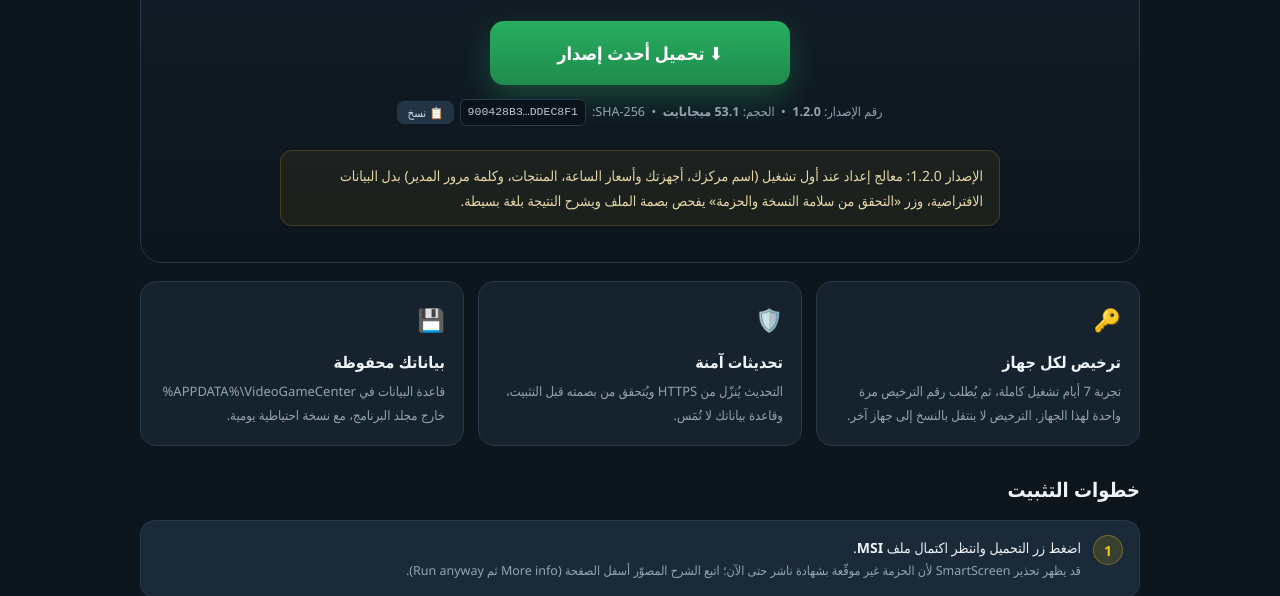
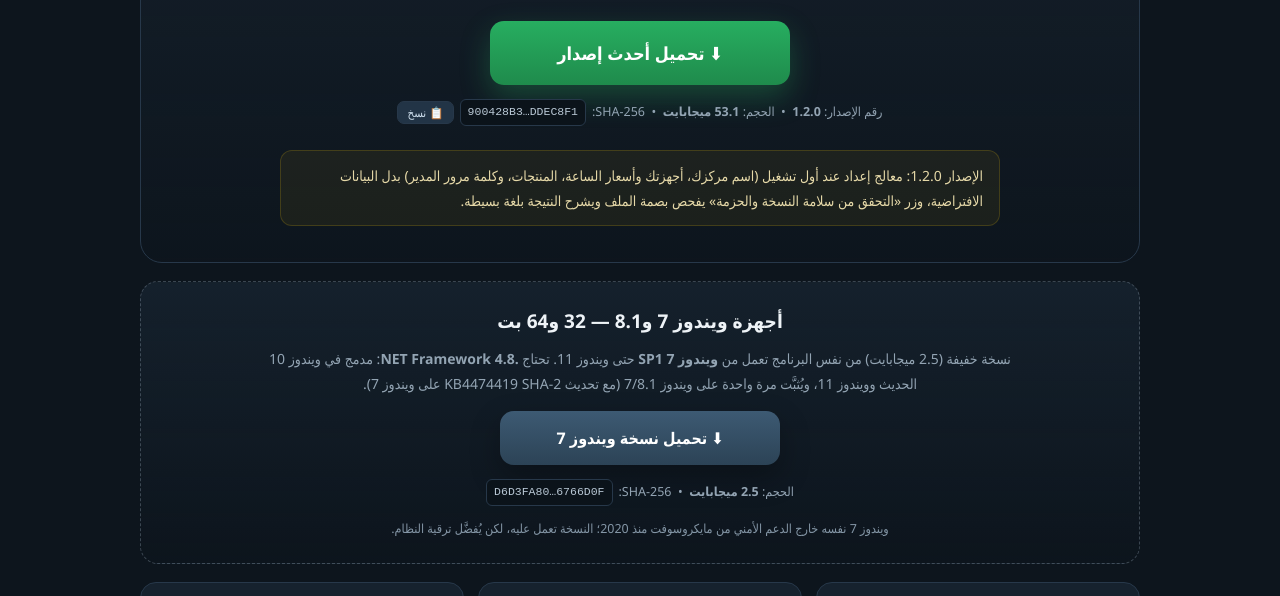
Before and after one commit to bayanlexdev-ops/VideoGameCenter-Download, a plain HTML site: page index.html in a window 1280 px wide. Shown: the part 340-936 px from the top of the page. Drawn offline with Linux system fonts and the light colour scheme.

Commit message:
Publish the Windows 7 / 8.1 build for version 1.2.0
Windows 7 and 8.1 machines cannot run the .NET 10 package, so the download
page now offers the .NET Framework 4.8 build with its own verified hash and
update manifest.

🤖 Generated with Codebuff
Co-Authored-By: Codebuff <noreply@codebuff.com>

```diff
--- a/index.html
+++ b/index.html
@@ -259,6 +259,26 @@
     .support a.secondary { background: transparent; border-color: var(--line); color: var(--muted); font-weight: 600; }
     footer { text-align: center; color: #6f8090; font-size: 12px; margin-top: 28px; }
     footer strong { color: #a9b8c6; }
+    .legacy {
+      margin-top: 18px;
+      padding: 22px 20px;
+      text-align: center;
+      background: linear-gradient(180deg, rgba(22,34,46,.9), rgba(13,21,29,.65));
+      border: 1px dashed rgba(147,164,179,.35);
+      border-radius: 18px;
+    }
+    .legacy h2 { margin: 0 0 8px; font-size: 19px; }
+    .legacy p { margin: 0 auto 14px; max-width: 760px; color: var(--muted); font-size: 14px; }
+    .legacy .download {
+      min-width: 280px;
+      padding: 13px 24px;
+      font-size: 16px;
+      background: linear-gradient(180deg, #3d5a73, #2c4356);
+      box-shadow: 0 12px 30px rgba(0,0,0,.28);
+    }
+    .legacy .download:hover { box-shadow: 0 16px 36px rgba(0,0,0,.4); }
+    .legacy .hint { color: #8496a6; font-size: 12.5px; margin: 12px auto 0; max-width: 720px; }
+
     @media (max-width: 760px) {
       .hero h2 { font-size: 26px; }
       .grid { grid-template-columns: 1fr; }
@@ -303,6 +323,27 @@
       <div class="notes" id="notes">
         الإصدار 1.2.0: معالج إعداد عند أول تشغيل (اسم مركزك، أجهزتك وأسعار الساعة، المنتجات، وكلمة مرور المدير) بدل البيانات الافتراضية، وزر «التحقق من سلامة النسخة والحزمة» يفحص بصمة الملف ويشرح النتيجة بلغة بسيطة.
       </div>
+    </section>
+
+    <section class="legacy">
+      <h2>أجهزة ويندوز 7 و8.1 — 32 و64 بت</h2>
+      <p>
+        نسخة خفيفة (2.5 ميجابايت) من نفس البرنامج تعمل من <strong>ويندوز 7 SP1</strong> حتى ويندوز 11.
+        تحتاج <strong>.NET Framework 4.8</strong>: مدمج في ويندوز 10 الحديث وويندوز 11، ويُثبَّت مرة واحدة
+        على ويندوز 7/8.1 (مع تحديث SHA-2 <span dir="ltr">KB4474419</span> على ويندوز 7).
+      </p>
+      <a class="download" id="downloadWin7"
+         href="https://github.com/bayanlexdev-ops/VideoGameCenter-Download/releases/latest/download/Meadows-VideoGameCenter-Setup-Win7.msi">
+        ⬇ تحميل نسخة ويندوز 7
+      </a>
+      <div class="meta">
+        الحجم: <strong>2.5 ميجابايت</strong>
+        &nbsp;•&nbsp;
+        <span class="hash-row">SHA-256: <code id="hashWin7">…</code></span>
+      </div>
+      <p class="hint">
+        ويندوز 7 نفسه خارج الدعم الأمني من مايكروسوفت منذ 2020؛ النسخة تعمل عليه، لكن يُفضَّل ترقية النظام.
+      </p>
     </section>
 
     <section class="grid">
@@ -421,6 +462,11 @@
       </details>
 
       <details>
+        <summary>هل البرنامج يعمل على ويندوز 7 أو 8.1؟</summary>
+        <p>نعم. استخدم <strong>نسخة ويندوز 7</strong> (2.5 ميجابايت) في القسم أعلى الصفحة. تعمل من ويندوز 7 SP1 حتى ويندوز 11، على 32 و64 بت، وتحتاج <strong>.NET Framework 4.8</strong> مثبتاً. ويندوز 10 الحديث وويندوز 11 فيهما 4.8 مدمج؛ أما ويندوز 7 فيحتاج تحديث SHA-2 <span dir="ltr">KB4474419</span> ثم تثبيت 4.8 مرة واحدة وإعادة التشغيل.</p>
+      </details>
+
+      <details>
         <summary>هل التحديث أو إلغاء التثبيت يمسح بياناتي؟</summary>
         <p>لا. قاعدة البيانات والنسخ الاحتياطية في <span dir="ltr">%APPDATA%\VideoGameCenter</span> خارج مجلد التثبيت، ولا يحذفها المثبّت. يُنصح بأخذ نسخة احتياطية دورية من هذا المجلد.</p>
       </details>
@@ -496,6 +542,20 @@
         if (data.url) document.getElementById('downloadLink').href = data.url;
       })
       .catch(function () { /* تبقى القيم الافتراضية الظاهرة */ });
+
+    // نسخة ويندوز 7 لها ملف تحديث مستقل حتى لا تنزّل حزمة .NET 10
+    fetch('latest-win7.json', { cache: 'no-store' })
+      .then(function (r) { return r.ok ? r.json() : null; })
+      .then(function (data) {
+        if (!data) return;
+        if (data.url) document.getElementById('downloadWin7').href = data.url;
+        if (data.sha256) {
+          var win7Hash = document.getElementById('hashWin7');
+          win7Hash.textContent = data.sha256.slice(0, 8) + '…' + data.sha256.slice(-7);
+          win7Hash.title = data.sha256;
+        }
+      })
+      .catch(function () { /* تبقى القيم الافتراضية الظاهرة */ });
   </script>
 </body>
 </html>
--- /dev/null
+++ b/latest-win7.json
@@ -0,0 +1,7 @@
+{
+  "version": "1.2.0",
+  "url": "https://github.com/bayanlexdev-ops/VideoGameCenter-Download/releases/latest/download/Meadows-VideoGameCenter-Setup-Win7.msi",
+  "sha256": "D6D3FA8050BE96B40FD87C8E43A8839FF155E213AE1E51FA49DE304816766D0F",
+  "mandatory": false,
+  "notes": "نسخة ويندوز 7/8.1 من الإصدار 1.2.0 — نفس البرنامج، تعمل من ويندوز 7 SP1 حتى ويندوز 11 على 32 و64 بت، وتحتاج .NET Framework 4.8."
+}
```
